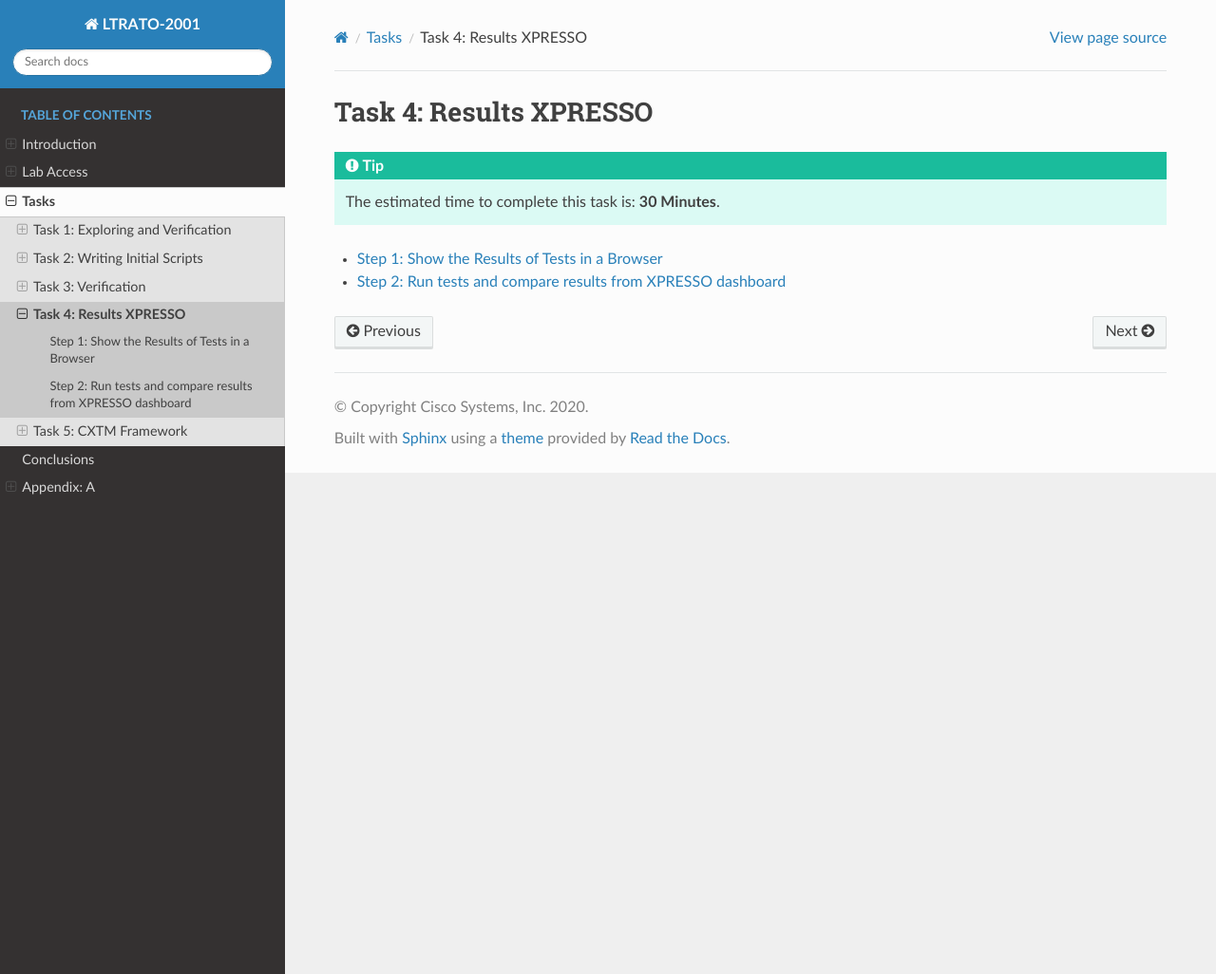
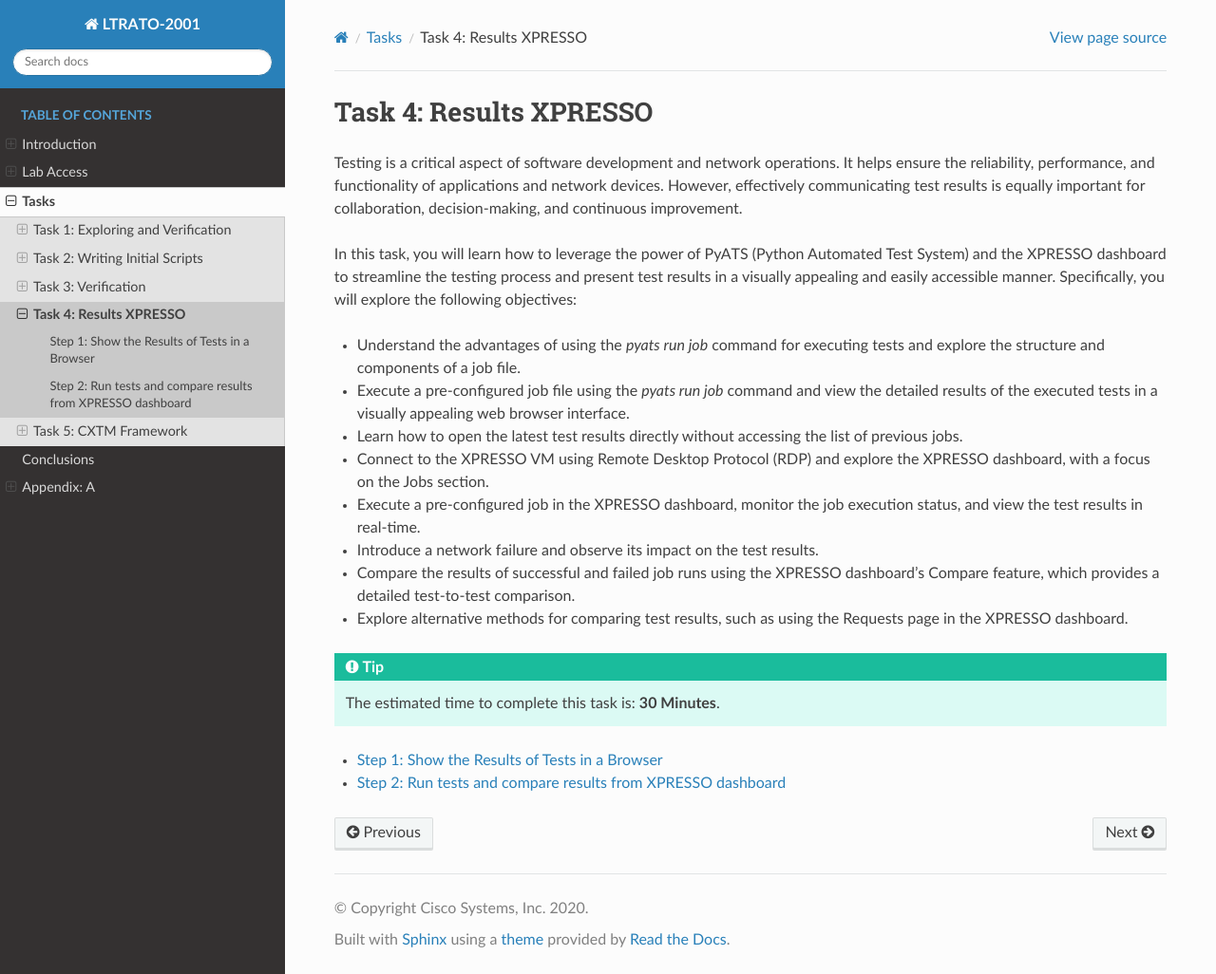
Before and after one commit to CiscoLives/LTRATO-2001, a Sphinx documentation site: the page built from docs/tasks/task4/index.rst, in a window 1280 px wide and 1026 px high. Shown: the whole window at 95% size. Built offline with Sphinx 7.4.7 and the Read the Docs theme 2.0.0, drawn with Linux system fonts in a browser that asks for light colours.

Commit message:
Improve value proposition and text for task 4

```diff
--- a/docs/tasks/task4/index.rst
+++ b/docs/tasks/task4/index.rst
@@ -2,6 +2,18 @@
 Task 4: Results XPRESSO
 #######################
 
+Testing is a critical aspect of software development and network operations. It helps ensure the reliability, performance, and functionality of applications and network devices. However, effectively communicating test results is equally important for collaboration, decision-making, and continuous improvement.
+
+In this task, you will learn how to leverage the power of PyATS (Python Automated Test System) and the XPRESSO dashboard to streamline the testing process and present test results in a visually appealing and easily accessible manner. Specifically, you will explore the following objectives:
+
+- Understand the advantages of using the `pyats run job` command for executing tests and explore the structure and components of a job file.
+- Execute a pre-configured job file using the `pyats run job` command and view the detailed results of the executed tests in a visually appealing web browser interface.
+- Learn how to open the latest test results directly without accessing the list of previous jobs.
+- Connect to the XPRESSO VM using Remote Desktop Protocol (RDP) and explore the XPRESSO dashboard, with a focus on the Jobs section.
+- Execute a pre-configured job in the XPRESSO dashboard, monitor the job execution status, and view the test results in real-time.
+- Introduce a network failure and observe its impact on the test results.
+- Compare the results of successful and failed job runs using the XPRESSO dashboard's Compare feature, which provides a detailed test-to-test comparison.
+- Explore alternative methods for comparing test results, such as using the Requests page in the XPRESSO dashboard.
 
 .. tip::
    The estimated time to complete this task is: **30 Minutes**.
--- a/docs/tasks/task4/step1.rst
+++ b/docs/tasks/task4/step1.rst
@@ -1,7 +1,7 @@
 Step 1: Show the Results of Tests in a Browser
 ##############################################
 
-**Value Proposition:** In this last task, we will see how to show the results of the tests in a more user-friendly way in a browser. For this, the pyats run job command will be used in a Bash shell.
+**Value Proposition:** Effectively communicating test results is crucial for business decision-making and collaboration. In this task, we will learn how to present test results in a visually appealing and easily accessible manner using a web browser. By leveraging the power of the pyats run job command, you can streamline the testing process, enhance team collaboration, and make informed decisions based on comprehensive test data.
 
 When a test is executed using the **pyats run job** it adds the following advantages:
 
--- a/docs/tasks/task4/step2.rst
+++ b/docs/tasks/task4/step2.rst
@@ -1,7 +1,9 @@
 Step 2: Run tests and compare results from XPRESSO dashboard
 ############################################################
 
-**Value Proposition:** In the last task, we will learn how to use XPRESSO dashboard to run the test job and compare the test results. To simplify the scenario, the basic configuration was already done in XPRESSO. Test Harness, Execution Engine, Testbed, and Job are pre-configured.
+**Value Proposition:** In today's fast-paced business environment, efficiency and agility are crucial for success. The XPRESSO dashboard empowers organizations to streamline their testing processes, enabling rapid identification and resolution of network issues. By leveraging XPRESSO's powerful capabilities, businesses can minimize downtime, enhance customer satisfaction, and maintain a competitive edge.
+
+With XPRESSO, network administrators can execute pre-configured test jobs, monitor their execution status in real-time, and quickly identify potential failures or deviations from expected behavior. Furthermore, XPRESSO's advanced comparison features allow for in-depth analysis of test results, facilitating root cause analysis and informed decision-making.
 
 .. note::
     Due to security restrictions in dCloud on Jumphost, access to XPRESSO dashboard is provided via a Remote Desktop Protocol (RDP) session to CentOS VM running XPRESSO.
```
